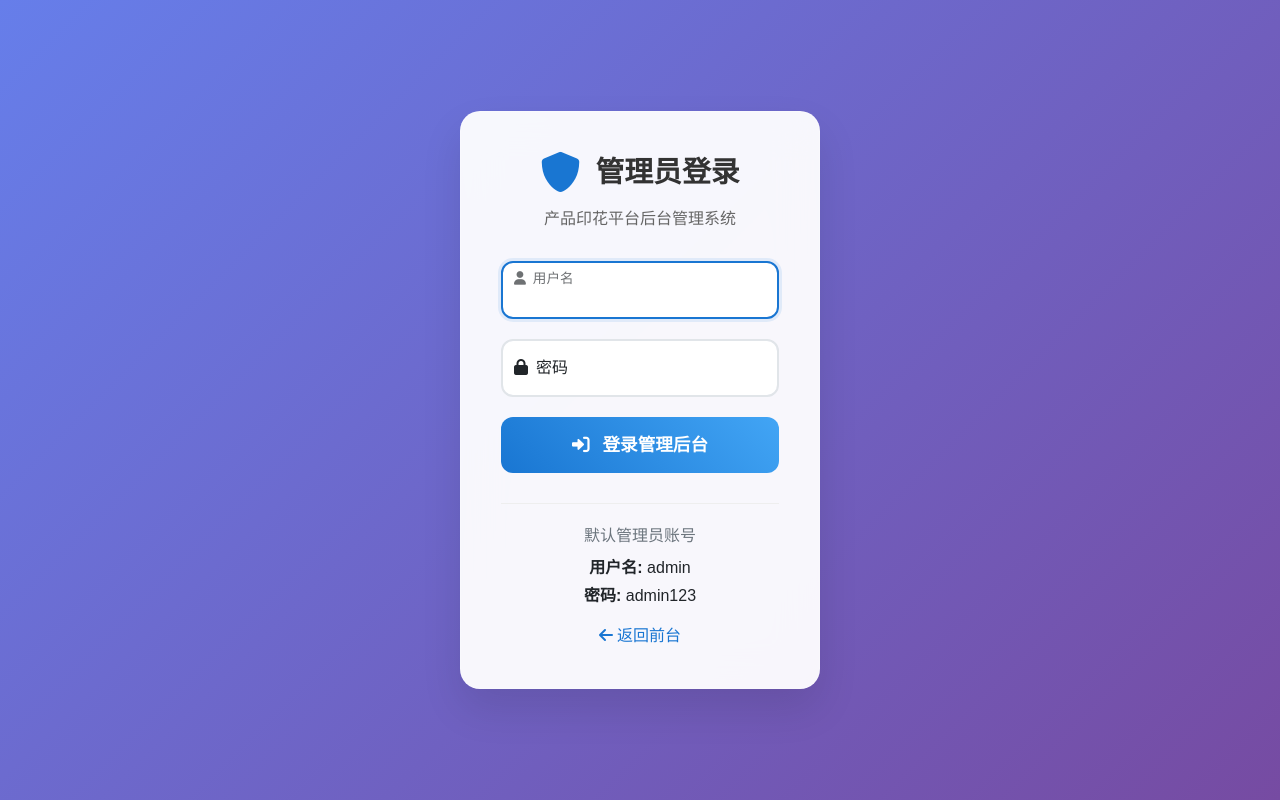
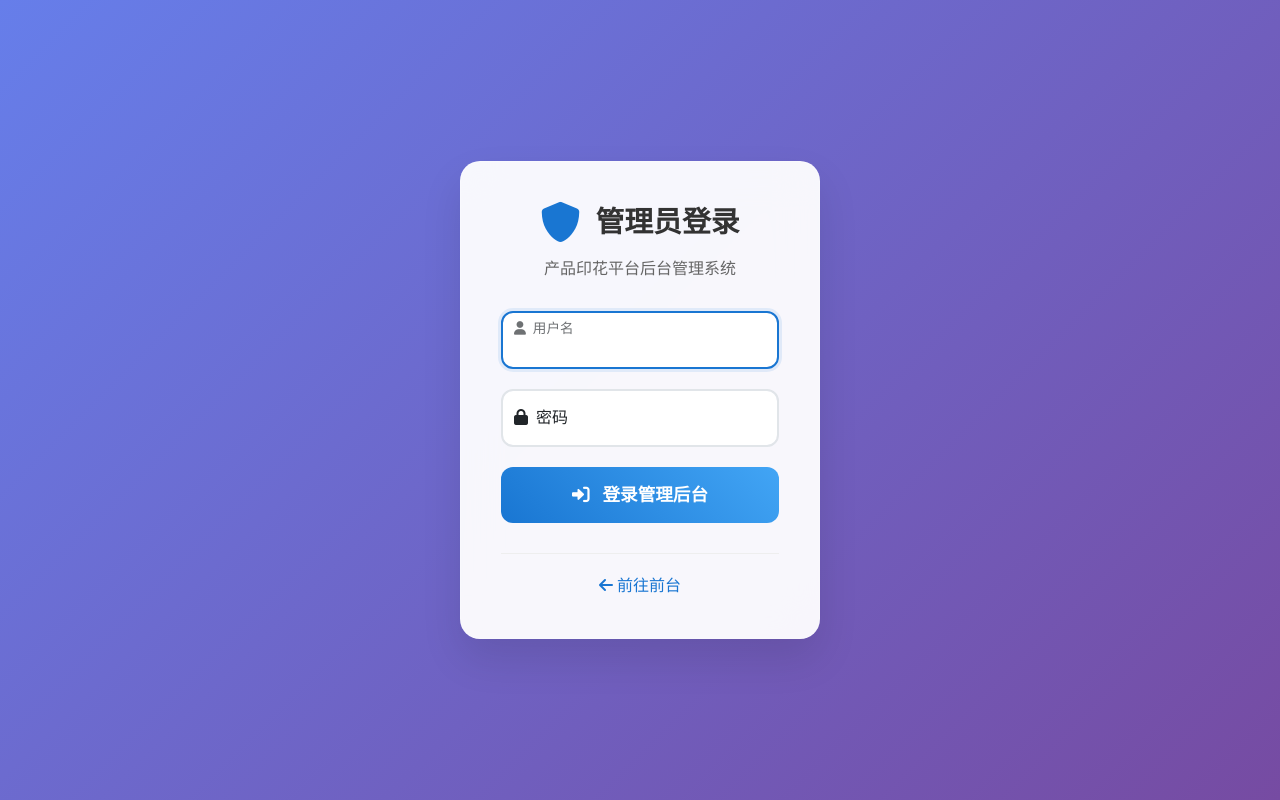
Before and after one commit to yincangshiwei/AutoDecal, a Flask app: template templates/admin/login.html in a window 1280 px wide. Run offline with Flask 3, Linux system fonts and the light colour scheme; the template is opened without the code that fills it, so the values that code supplies are empty.

Commit message:
调整后台登录代码

```diff
--- a/templates/admin/login.html
+++ b/templates/admin/login.html
@@ -171,11 +171,8 @@
             </form>
 
             <div class="login-footer">
-                <p class="text-muted mb-2">默认管理员账号</p>
-                <p class="mb-1"><strong>用户名:</strong> admin</p>
-                <p class="mb-3"><strong>密码:</strong> admin123</p>
-                    <a href="http://localhost:5000">
-                    <i class="fas fa-arrow-left me-1"></i>返回前台
+                    <a href="http://localhost:5000" target="_blank">
+                    <i class="fas fa-arrow-left me-1"></i>前往前台
                 </a>
             </div>
         </div>
```
Also changed, not shown: database.db.
